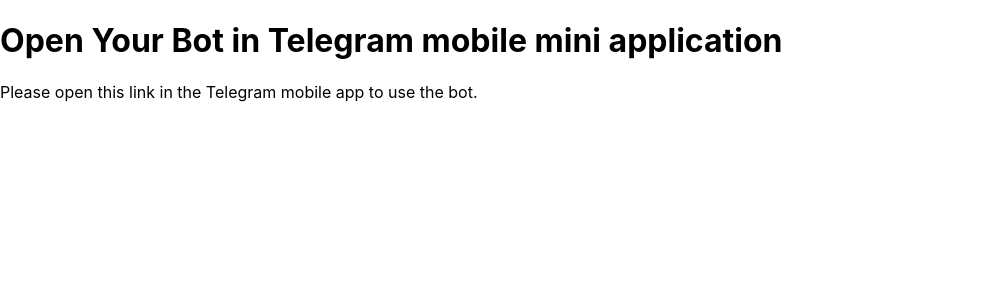
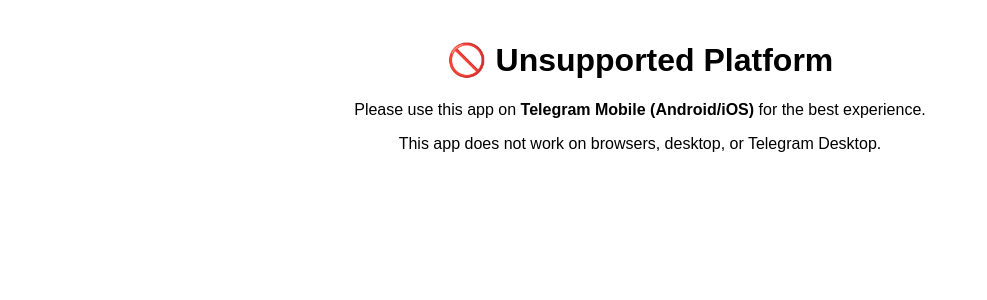
Before and after one commit to Vamshi0325/mobile-test, a React (Create React App) app: page / in a window 1280 px wide. Shown: the top 300 px of the page, without its empty margins (0-987 px from the left). Built offline with nearby package versions, Linux system fonts and the light colour scheme.

Commit message:
first commit

```diff
--- a/src/App.js
+++ b/src/App.js
@@ -1,20 +1,32 @@
 import { useTelegram } from "./hooks/useTelegram";
 
 function App() {
-  const { isTelegram } = useTelegram();
+  const { isValidTelegramMobile } = useTelegram();
 
+  if (!isValidTelegramMobile) {
+    return (
+      <div
+        style={{
+          textAlign: "center",
+          padding: "20px",
+          fontFamily: "Arial, sans-serif",
+        }}
+      >
+        <h1>🚫 Unsupported Platform</h1>
+        <p>
+          Please use this app on <strong>Telegram Mobile (Android/iOS)</strong>{" "}
+          for the best experience.
+        </p>
+        <p>This app does not work on browsers, desktop, or Telegram Desktop.</p>
+      </div>
+    );
+  }
+
+  // Only rendered in Telegram Mobile Mini App
   return (
     <div className="App">
-      {isTelegram ? (
-        <h1>Welcome to Bot</h1>
-      ) : (
-        <div>
-          <h1>Open Your Bot in Telegram mobile mini application</h1>
-          <p>
-            Please open this link in the Telegram mobile app to use the bot.
-          </p>
-        </div>
-      )}
+      <h1>Welcome to Bot! 🎉</h1>
+      <p>You're using the Telegram mobile mini app.</p>
     </div>
   );
 }
--- a/src/hooks/useTelegram.js
+++ b/src/hooks/useTelegram.js
@@ -1,32 +1,33 @@
 import { useEffect, useState } from "react";
 
 export function useTelegram() {
-  const [isTelegram, setIsTelegram] = useState(false);
+  const [isValidTelegramMobile, setIsValidTelegramMobile] = useState(false);
 
   useEffect(() => {
-    const checkTelegram = () => {
-      // Check for Telegram WebApp object
-      if (window.Telegram?.WebApp?.initData) {
-        return true;
-      }
+    const checkEnvironment = () => {
+      // 1. Check if running in Telegram WebApp
+      const isTelegramWebApp = window.Telegram?.WebApp?.initData !== undefined;
 
-      // Check for Telegram URL parameters
-      const params = new URLSearchParams(window.location.search);
-      if (params.get("tgWebAppVersion") || params.get("tgWebAppPlatform")) {
-        return true;
-      }
+      if (!isTelegramWebApp) return false;
 
-      // Check user agent (fallback)
-      const userAgent = navigator.userAgent.toLowerCase();
-      if (userAgent.includes("telegram")) {
-        return true;
-      }
+      // 2. Check if running on a mobile device (not desktop/tablet)
+      const isMobile =
+        /Android|iPhone|iPad|iPod|BlackBerry|IEMobile|Opera Mini/i.test(
+          navigator.userAgent
+        );
 
-      return false;
+      if (!isMobile) return false;
+
+      // 3. Check if running in Telegram Desktop (block it)
+      const isTelegramDesktop = navigator.userAgent.includes("TelegramDesktop");
+      if (isTelegramDesktop) return false;
+
+      // If all checks pass, it's a valid Telegram mobile mini app
+      return true;
     };
 
-    setIsTelegram(checkTelegram());
+    setIsValidTelegramMobile(checkEnvironment());
   }, []);
 
-  return { isTelegram };
+  return { isValidTelegramMobile };
 }
```
